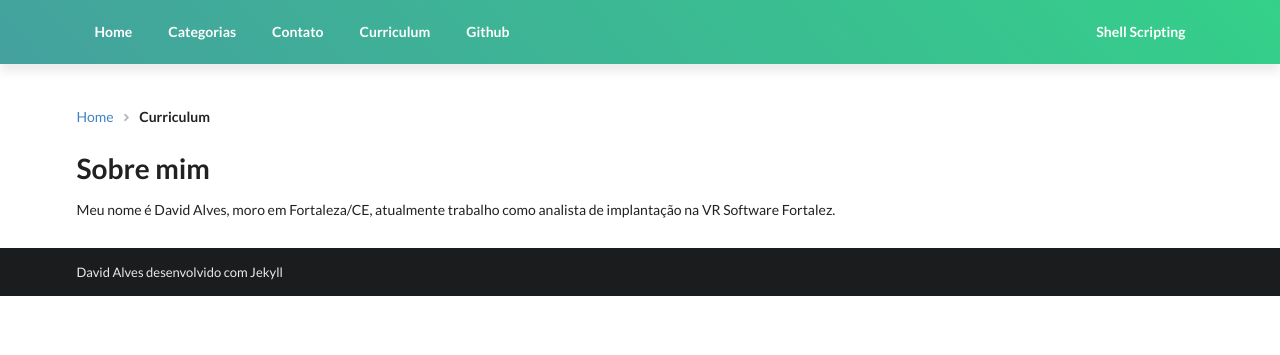
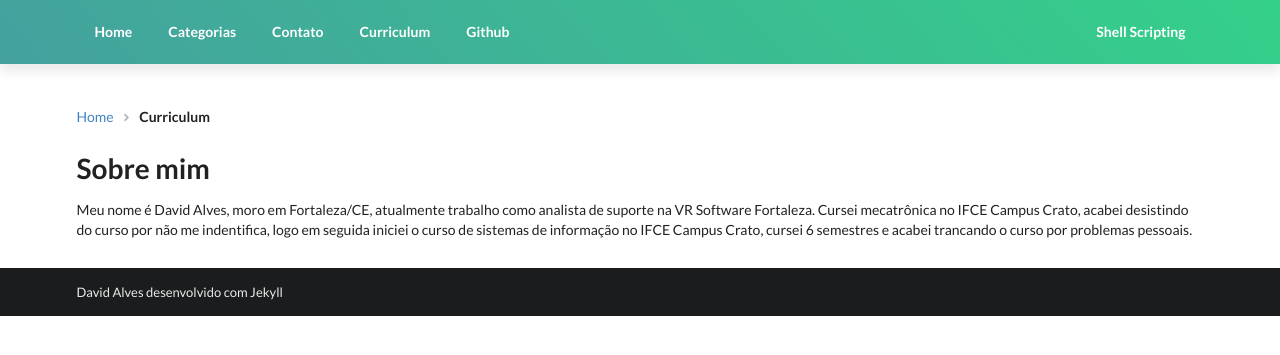
Before and after one commit to david27alves/david27alves.github.io, a Jekyll site: the page built from about.html, in a window 1280 px wide. Shown: the top 355 px of the page. Built offline with Jekyll 4.4.1, drawn with Linux system fonts in a browser that asks for light colours.

Commit message:
Update about.html

```diff
--- a/about.html
+++ b/about.html
@@ -12,6 +12,6 @@ permalink: /about/index.html
     <h1>Sobre mim</h1>
     <p>
 
-Meu nome é David Alves, moro em Fortaleza/CE, atualmente trabalho como analista de implantação na VR Software Fortalez.
+        Meu nome é David Alves, moro em Fortaleza/CE, atualmente trabalho como analista de suporte na VR Software Fortaleza. Cursei mecatrônica no IFCE Campus Crato, acabei desistindo do curso por não me indentifica, logo em seguida iniciei o curso de sistemas de informação no IFCE Campus Crato, cursei 6 semestres e acabei trancando o curso por problemas pessoais.
     </p>
 </div>
```
